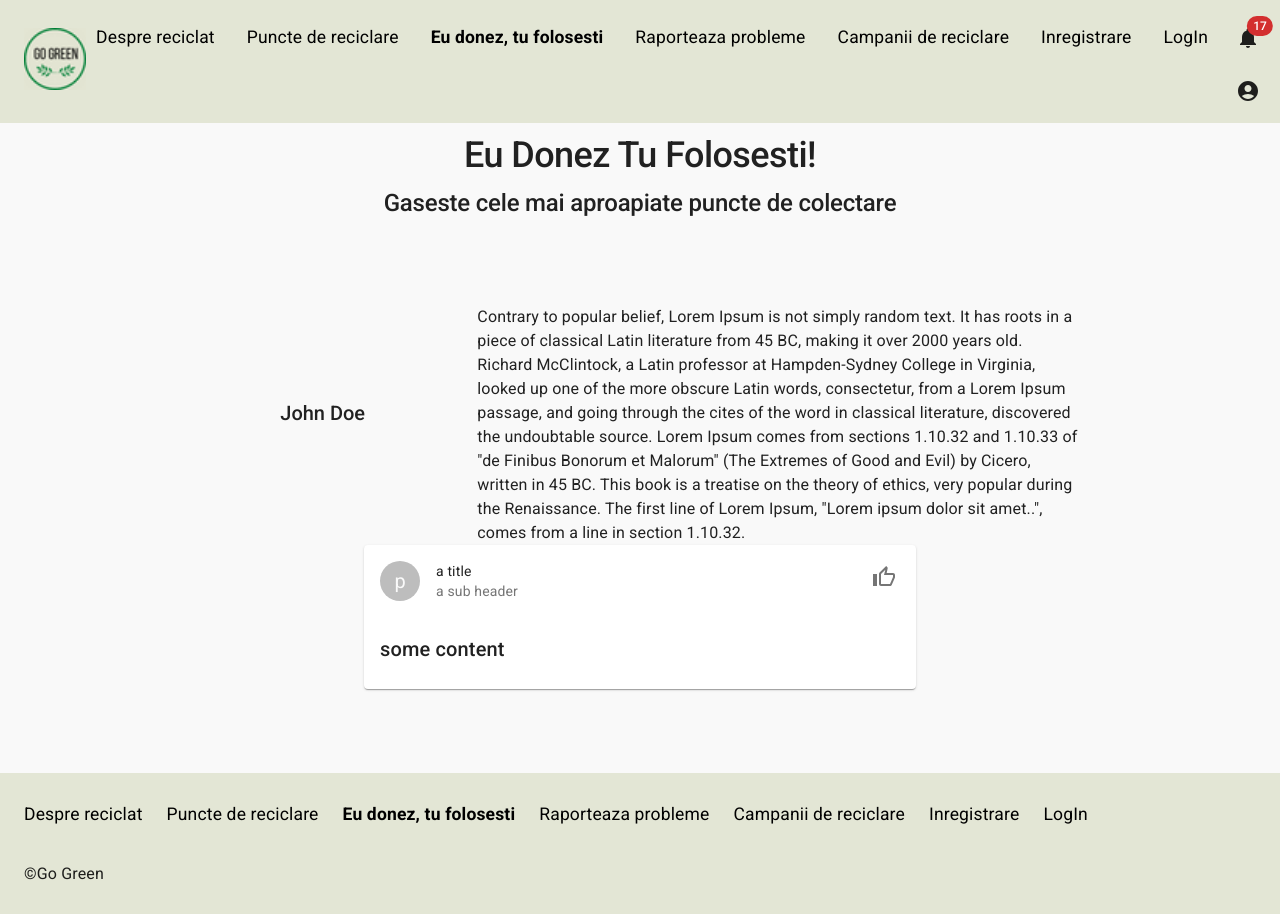
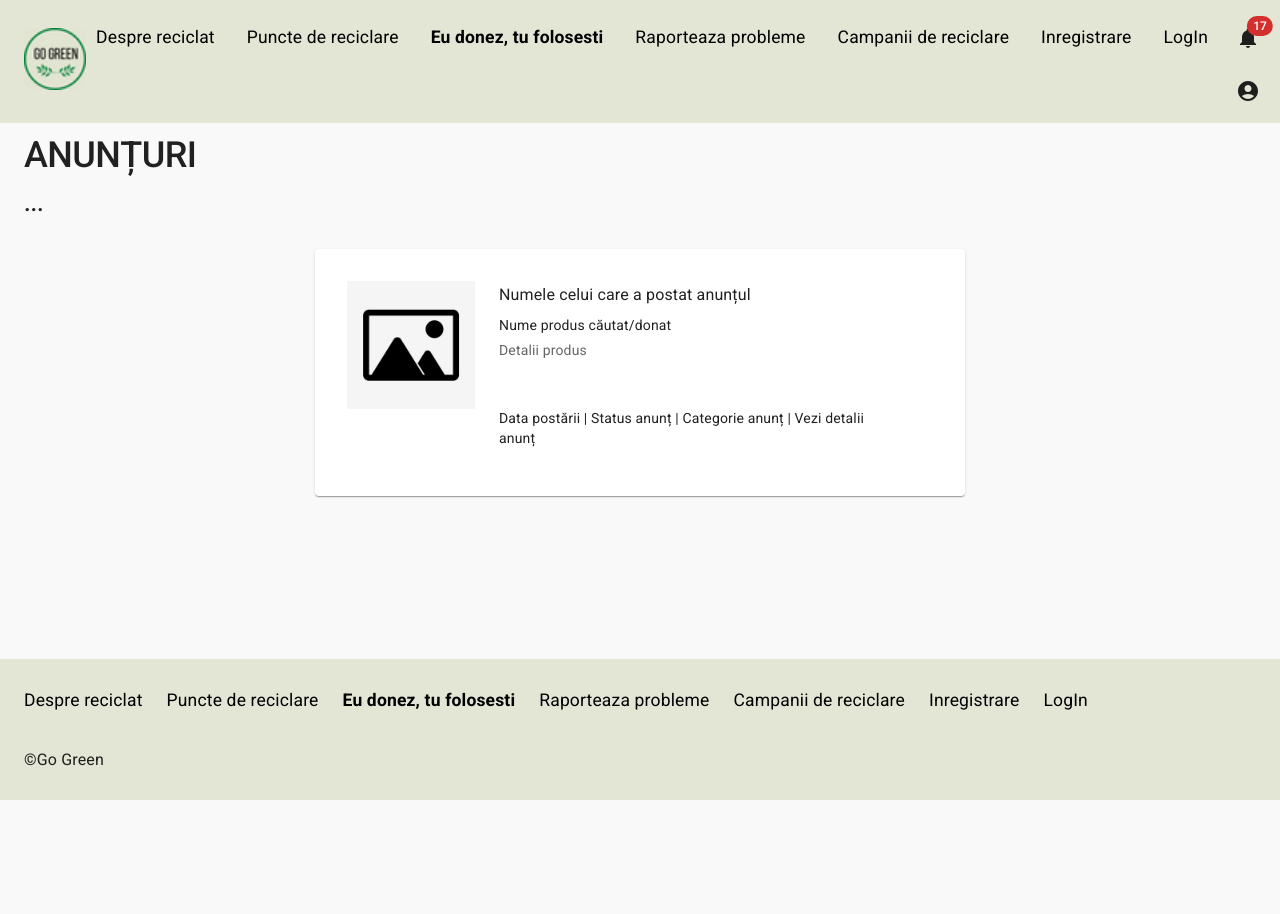
Before and after one commit to Sami2105/Frontend-Team2, a Next.js app in the folder reciclare/: page /EuDonezTuFolosesti in a window 1280 px wide. After the commit the page ends 800 px from the top, so only its background shows below. Built offline with nearby package versions, Linux system fonts and the light colour scheme.

Commit message:
am adaugat anunt pentru donare

```diff
--- a/reciclare/components/layout/Card.js
+++ b/reciclare/components/layout/Card.js
@@ -1,36 +1,64 @@
-import React from "react";
-import {
-  Container,
-  Card,
-  CardHeader,
-  CardContent,
-  CardActionArea,
-  IconButton,
-  Avatar,
-  Typography
-} from "@material-ui/core/";
-import ThumbUpOutlinedIcon from "@material-ui/icons/ThumbUpOutlined";
+import * as React from 'react';
+import { styled } from '@mui/material/styles';
+import Grid from '@mui/material/Grid';
+import Paper from '@mui/material/Paper';
+import Typography from '@mui/material/Typography';
+import Image from 'next/image';
+import IconButton from '@mui/material/Typography';
+import AccountCircle from '@mui/material/Typography';
+import ButtonBase from '@mui/material/ButtonBase';
+import photo from '/images/photo_icon.png';
 
-export default function Cards() {
+const Img = styled('img')({
+  margin: 'auto',
+  display: 'block',
+  maxWidth: '100%',
+  maxHeight: '100%',
+});
+
+export default function ComplexGrid() {
   return (
-    <Container maxWidth="sm">
-      <CardActionArea>
-        <Card>
-          <CardHeader
-            avatar={<Avatar alt="placeholder">p</Avatar>}
-            action={
-              <IconButton>
-                <ThumbUpOutlinedIcon />
-              </IconButton>
-            }
-            title="a title"
-            subheader="a sub header"
-          />
-          <CardContent>
-            <Typography variant="h6">{"some content"}</Typography>
-          </CardContent>
-        </Card>
-      </CardActionArea>
-    </Container>
+    <Paper
+      sx={{
+        p: 4,
+        margin: 'auto',
+        maxWidth: 650,
+        flexGrow: 1,
+        backgroundColor: (theme) =>
+          theme.palette.mode === 'dark' ? '#1A2027' : '#fff',
+      }}
+    >
+
+
+      <Grid container spacing={2}>
+        <Grid item>
+          <ButtonBase sx={{ width: 128, height: 128 }}>
+            <Image src={photo} />
+          </ButtonBase>
+        </Grid>
+        <Grid item xs={12} sm container>
+          <Grid item xs container direction="column" spacing={4}>
+            <Grid item xs>
+              <Typography gutterBottom variant="subtitle1" component="div">
+               Numele celui care a postat anunțul
+              </Typography>
+              <Typography variant="body2" gutterBottom>
+              Nume produs căutat/donat
+              </Typography>
+              <Typography variant="body2" color="text.secondary">
+              Detalii produs
+              </Typography>
+            </Grid>
+            <Grid item>
+              <Typography sx={{ cursor: 'pointer' }} variant="body2">
+                Data postării | Status anunț | Categorie anunț | Vezi detalii anunț
+              </Typography>
+            </Grid>
+          </Grid>
+          <Grid item>
+          </Grid>
+        </Grid>
+      </Grid>
+    </Paper>
   );
 }
--- a/reciclare/pages/EuDonezTuFolosesti.js
+++ b/reciclare/pages/EuDonezTuFolosesti.js
@@ -3,6 +3,8 @@ import Cards from "components/layout/Card";
 
 import { Container, Grid, Typography, Avatar } from "@material-ui/core";
 import { makeStyles } from "@material-ui/core/styles";
+
+
 
 const useStyles = makeStyles((theme) => ({
   snsIcon: {
@@ -27,51 +29,28 @@ const EuDonezTuFolosesti = () => {
   return (
     <Layout
       // type your page title and page description.
-      title=" Puncte de reciclare "
-      description="Gaseste cele mai aproapiate puncte de colectare"
+      title=" ANUNȚURI "
+      description="..."
     >
-      <Container maxWidth="md">
-        <Grid container direction="column" spacing={8}>
+      <Container maxWidth="lg">
+        <Grid container direction="column" spacing={8} alignItems="right">
           <Grid item>
-            <Typography variant="h1" align="center" gutterBottom>
-            Eu Donez Tu Folosesti!
+            <Typography variant="h1" align="left" gutterBottom>
+            ANUNȚURI
             </Typography>
-            <Typography variant="h2" align="center">
-            Gaseste cele mai aproapiate puncte de colectare
+            <Typography variant="h2" align="left">
+            ...
             </Typography>
           </Grid>
-          <Grid item container spacing={2} alignItems="center">
+          <Grid item container spacing={4} alignItems="right">
             <Grid
               item
               container
-              md={4}
+              md={2}
               direction="column"
-              alignItems="center"
-              spacing={2}
+              alignItems="right"
+              spacing={4}
             >
-
-              <Grid item>
-                <Typography variant="h3">John Doe</Typography>
-              </Grid>
-
-            </Grid>
-            <Grid item container md={8}>
-              <Typography variant="body1">
-                <br />
-                Contrary to popular belief, Lorem Ipsum is not simply random
-                text. It has roots in a piece of classical Latin literature from
-                45 BC, making it over 2000 years old. Richard McClintock, a
-                Latin professor at Hampden-Sydney College in Virginia, looked up
-                one of the more obscure Latin words, consectetur, from a Lorem
-                Ipsum passage, and going through the cites of the word in
-                classical literature, discovered the undoubtable source. Lorem
-                Ipsum comes from sections 1.10.32 and 1.10.33 of "de Finibus
-                Bonorum et Malorum" (The Extremes of Good and Evil) by Cicero,
-                written in 45 BC. This book is a treatise on the theory of
-                ethics, very popular during the Renaissance. The first line of
-                Lorem Ipsum, "Lorem ipsum dolor sit amet..", comes from a line
-                in section 1.10.32.
-              </Typography>
             </Grid>
           </Grid>
         </Grid>
@@ -81,4 +60,6 @@ const EuDonezTuFolosesti = () => {
   );
 };
 
+
+
 export default EuDonezTuFolosesti;
```
Also changed, not shown: reciclare/images/photo_icon.png (added).
